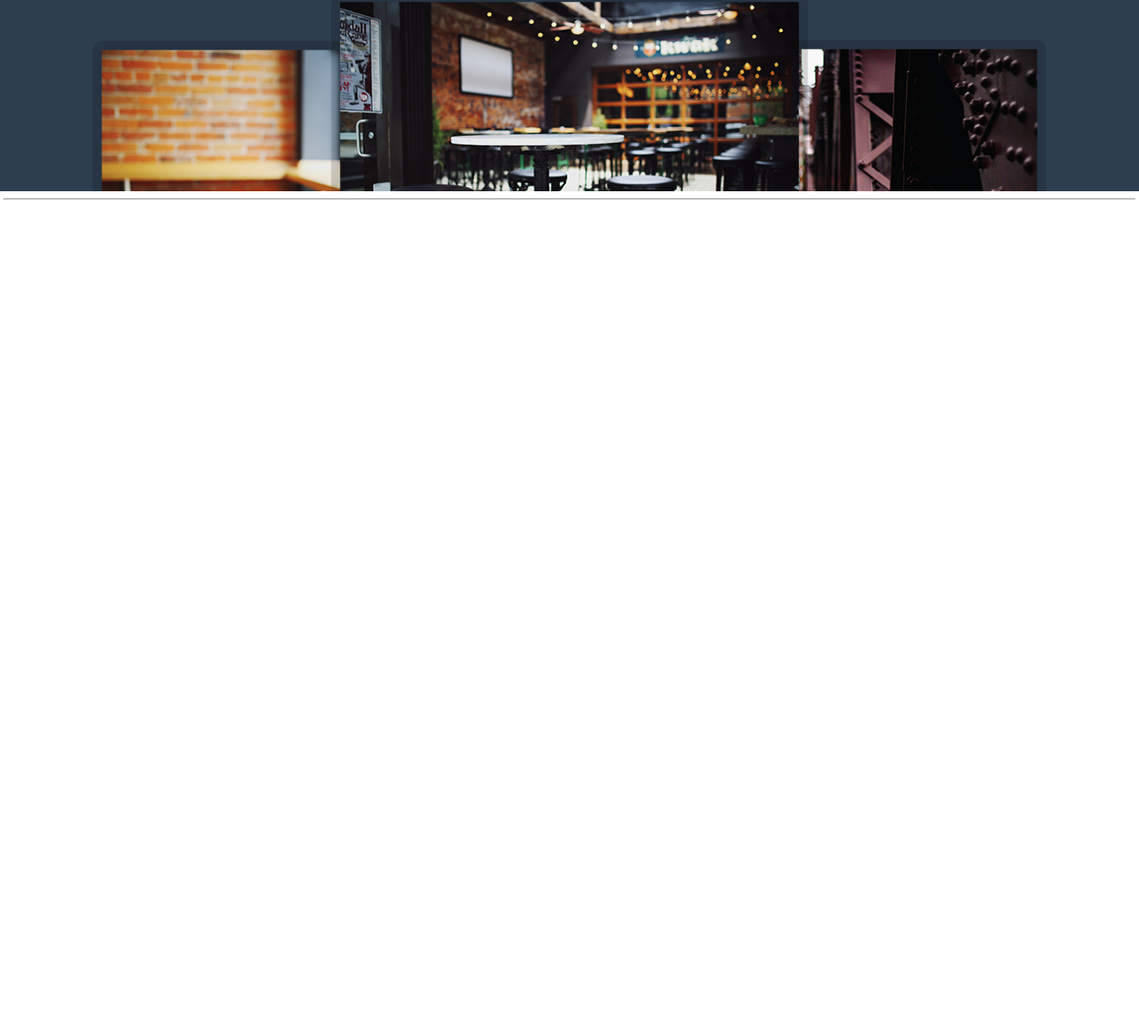
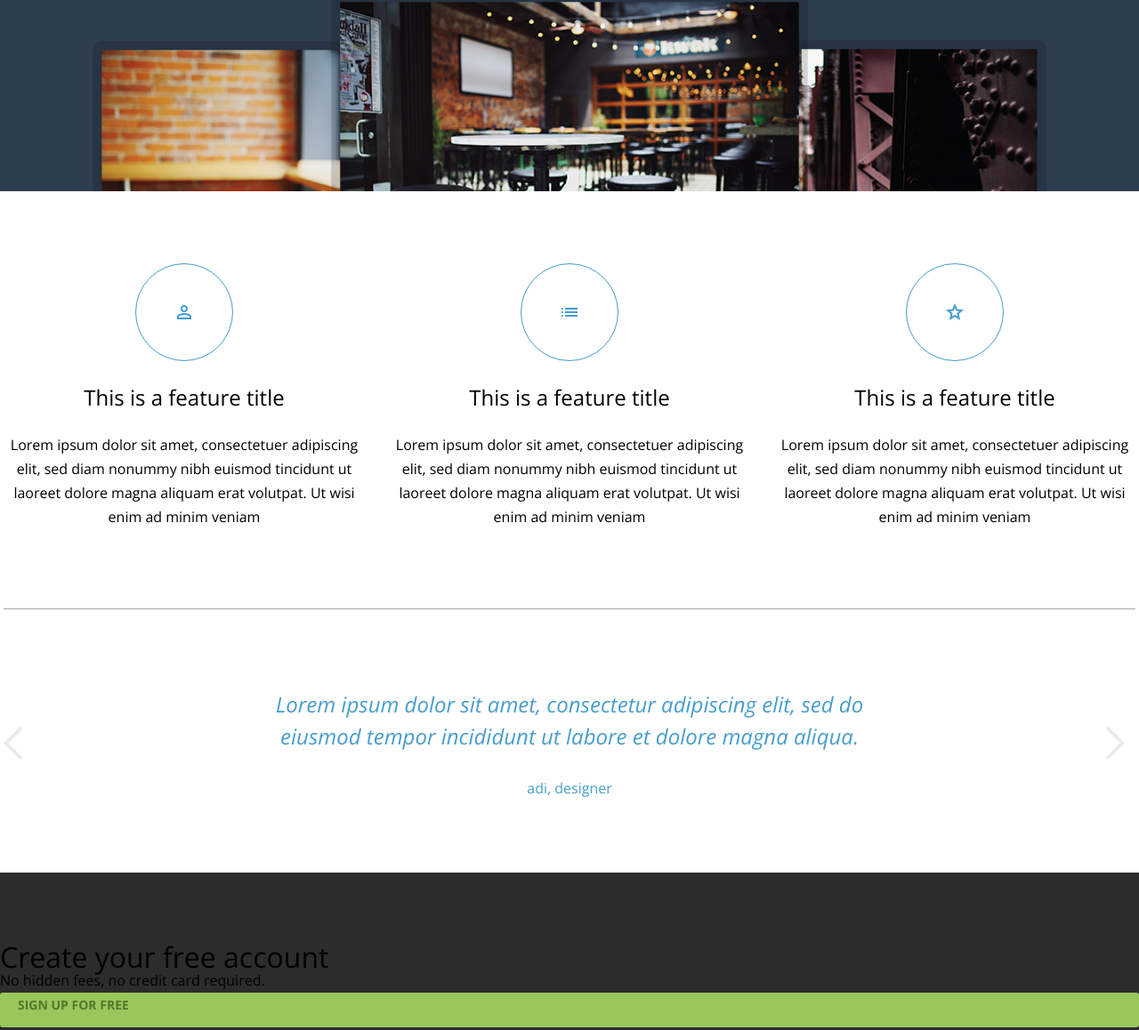
Before and after one commit to hannah1253/html-class, a plain HTML site: page acme/index.html in a window 1280 px wide. Shown: the part 467-1625 px from the top of the page at 89% size. Before the commit the page ends 800 px from the top, so only its background shows below. Drawn offline with nearby package versions, Linux system fonts and the light colour scheme.

Commit message:
footer 작성중

```diff
--- a/acme/css/common.css
+++ b/acme/css/common.css
@@ -44,6 +44,10 @@
   height: 1;
   margin: -1px;
   overflow: hidden;
+}
+hr {
+  border: none;
+  border-top: 1px solid var(--medium-gray);
 }
 
 /* typography */
--- a/acme/css/main.css
+++ b/acme/css/main.css
@@ -11,4 +11,76 @@
   display: flex;
   flex-direction: column;
   gap: var(--base-unit);
+  text-align: center;
 }
+.feature_list {
+  display: flex;
+  gap: 27px;
+}
+.feature_list li {
+  display: flex;
+  flex-direction: column;
+  align-items: center;
+  gap: 27px;
+  text-align: center;
+}
+.feature_list .icon {
+  width: 108px;
+  height: 108px;
+  border: 1px solid #439ccf;
+  border-radius: 50%;
+  display: flex;
+  justify-content: center;
+  align-items: center;
+  color: #439ccf;
+  font-size: 36px;
+}
+.testimonial .wrapper {
+  position: relative;
+  overflow: hidden;
+}
+.testimonial_list {
+  transition: 0.5s;
+  width: calc(var(--container) * 3);
+  display: flex;
+}
+.testimonial_list li {
+  text-align: center;
+  width: 100%;
+}
+
+.testimonial_list li p {
+  font-size: 24px;
+  line-height: 36px;
+  color: #489dcd;
+  font-weight: 300px;
+  font-style: italic;
+  width: 55%;
+  margin: 0 auto 27px;
+}
+.testimonial_list li small {
+  color: #489dcd;
+}
+.testimonial button {
+  position: absolute;
+  color: var(--light-gray);
+  top: 50%;
+  transform: translateY(-50%);
+}
+.testimonial button span {
+  font-size: 45px;
+}
+.testimonial button.prev {
+  left: 0;
+}
+.testimonial button.next {
+  right: 0;
+}
+footer .cta a {
+  display: inline-block;
+}
+footer .cta {
+  background-color: var(--black);
+  display: flex;
+  flex-direction: column;
+}
--- a/acme/index.html
+++ b/acme/index.html
@@ -50,10 +50,98 @@
       <img src="images/banner.png" alt="" />
     </section>
     <main class="container">
-      <section class="feature"></section>
+      <section class="feature big_pd">
+        <h2 class="hidden">feature list</h2>
+        <ul class="feature_list">
+          <li>
+            <div class="icon">
+              <span class="material-symbols-outlined">person</span>
+            </div>
+            <h3 class="content_tt">This is a feature title</h3>
+            <p>
+              Lorem ipsum dolor sit amet, consectetuer adipiscing elit, sed diam
+              nonummy nibh euismod tincidunt ut laoreet dolore magna aliquam
+              erat volutpat. Ut wisi enim ad minim veniam
+            </p>
+          </li>
+          <li>
+            <div class="icon">
+              <span class="material-symbols-outlined">list</span>
+            </div>
+            <h3 class="content_tt">This is a feature title</h3>
+            <p>
+              Lorem ipsum dolor sit amet, consectetuer adipiscing elit, sed diam
+              nonummy nibh euismod tincidunt ut laoreet dolore magna aliquam
+              erat volutpat. Ut wisi enim ad minim veniam
+            </p>
+          </li>
+          <li>
+            <div class="icon">
+              <span class="material-symbols-outlined">star</span>
+            </div>
+            <h3 class="content_tt">This is a feature title</h3>
+            <p>
+              Lorem ipsum dolor sit amet, consectetuer adipiscing elit, sed diam
+              nonummy nibh euismod tincidunt ut laoreet dolore magna aliquam
+              erat volutpat. Ut wisi enim ad minim veniam
+            </p>
+          </li>
+        </ul>
+      </section>
       <hr />
-      <section class="testimonial"></section>
+      <section class="testimonial big_pd">
+        <h2 class="hidden">testimonial</h2>
+        <div class="wrapper">
+          <ul class="testimonial_list">
+            <li>
+              <blockquote>
+                <p>
+                  Lorem ipsum dolor sit amet, consectetur adipiscing elit, sed
+                  do eiusmod tempor incididunt ut labore et dolore magna aliqua.
+                </p>
+                <small>adi, designer</small>
+              </blockquote>
+            </li>
+            <li>
+              <blockquote>
+                <p>
+                  Lorem ipsum dolor sit amet, consectetur adipiscing elit, sed
+                  do eiusmod tempor incididunt ut labore et dolore magna aliqua.
+                </p>
+                <small>adi, designer</small>
+              </blockquote>
+            </li>
+            <li>
+              <blockquote>
+                <p>
+                  Lorem ipsum dolor sit amet, consectetur adipiscing elit, sed
+                  do eiusmod tempor incididunt ut labore et dolore magna aliqua.
+                </p>
+                <small>adi, designer</small>
+              </blockquote>
+            </li>
+          </ul>
+          <button class="prev">
+            <span class="material-symbols-outlined">arrow_back_ios</span>
+          </button>
+          <button class="next">
+            <span class="material-symbols-outlined">arrow_forward_ios</span>
+          </button>
+        </div>
+      </section>
     </main>
-    <footer></footer>
+    <footer>
+      <div class="cta big_pd">
+        <div class="titles">
+          <h2 class="section_tt">Create your free account</h2>
+          <p class="section_desc">No hidden fees, no credit card required.</p>
+        </div>
+        <a href="" class="btn primary_bg secondary">sign up for free</a>
+      </div>
+      <div class="copyright big_pd">
+        <p>&copy;2023. All rights reserved.</p>
+        <p>Questions? Email us at office@product.com</p>
+      </div>
+    </footer>
   </body>
 </html>
```
